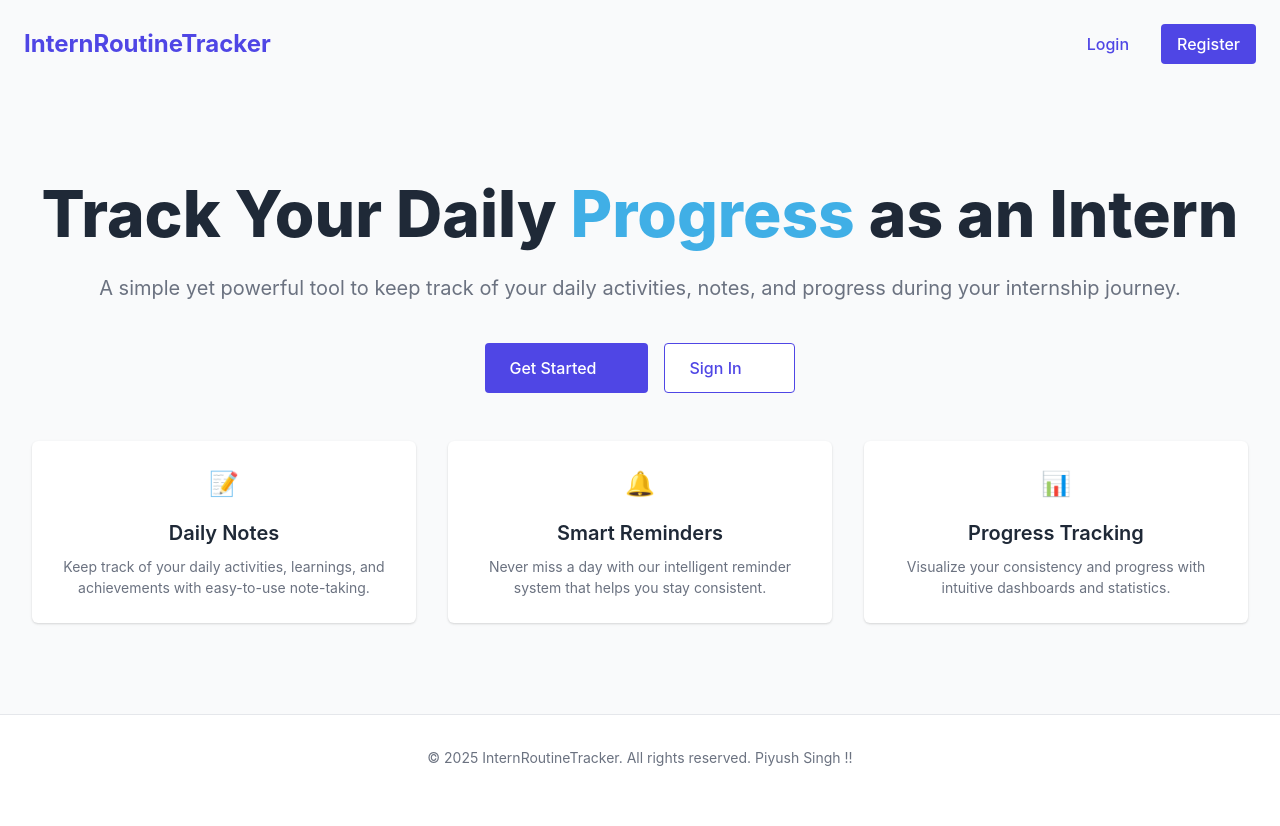
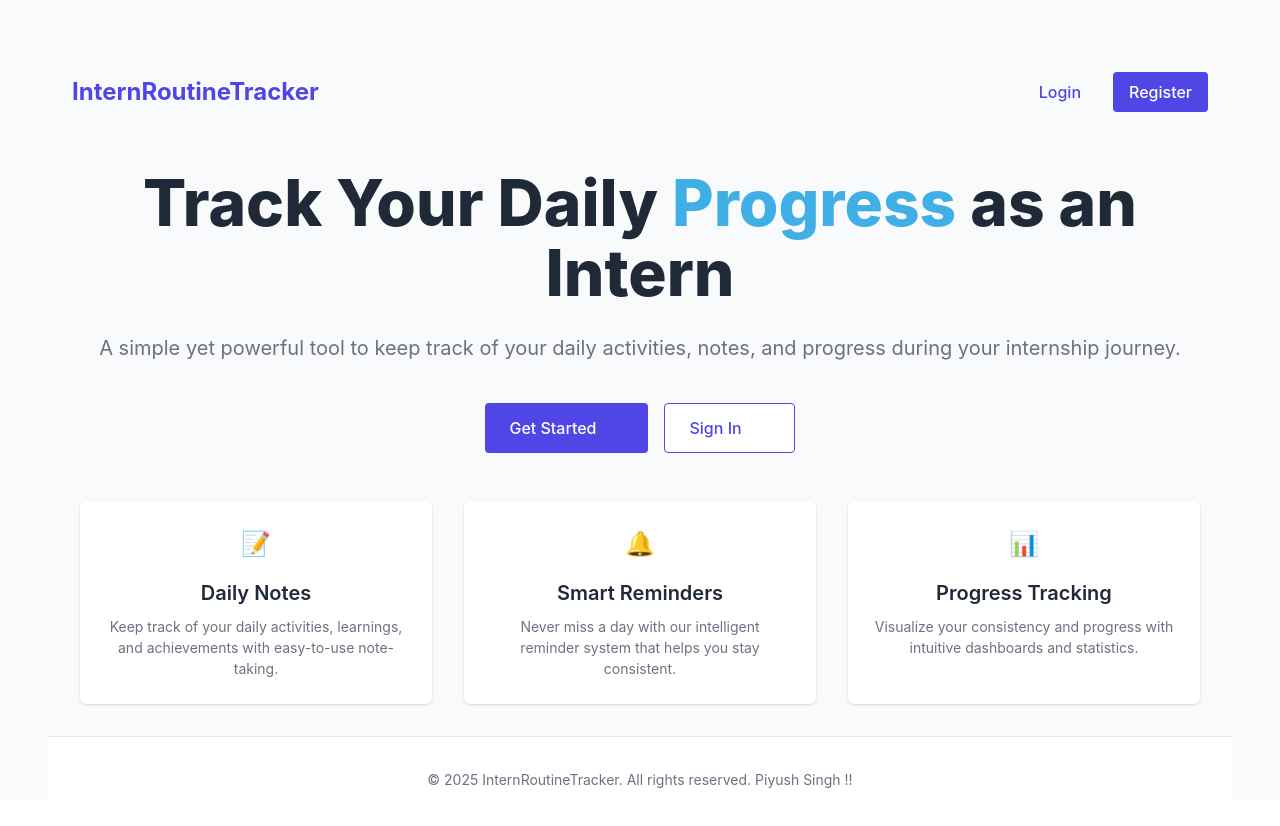
Before and after one commit to piyushsingh022002/RoutineTrackerWeb, a React (Vite) app: page / in a window 1280 px wide. Shown: the top 826 px of the page. Before the commit the page ends 800 px from the top, so only its background shows below. Built offline with nearby package versions, Linux system fonts and the light colour scheme; no server answers.

Commit message:
fixed responsiveness

```diff
--- a/src/pages/LandingPage.tsx
+++ b/src/pages/LandingPage.tsx
@@ -3,11 +3,20 @@ import { Link } from 'react-router-dom';
 import { motion } from 'framer-motion';
 import styled from 'styled-components';
 import { createGlobalStyle } from 'styled-components';
+import { device } from '../styles/breakpoints';
 
 const LandingContainer = styled.div`
   min-height: 100vh;
   display: flex;
   flex-direction: column;
+
+  @media ${device.sm} {
+      padding: 2rem;
+    }
+
+    @media ${device.md} {
+      padding: 3rem;
+    }
 `;
 
 const Header = styled.header`
```
